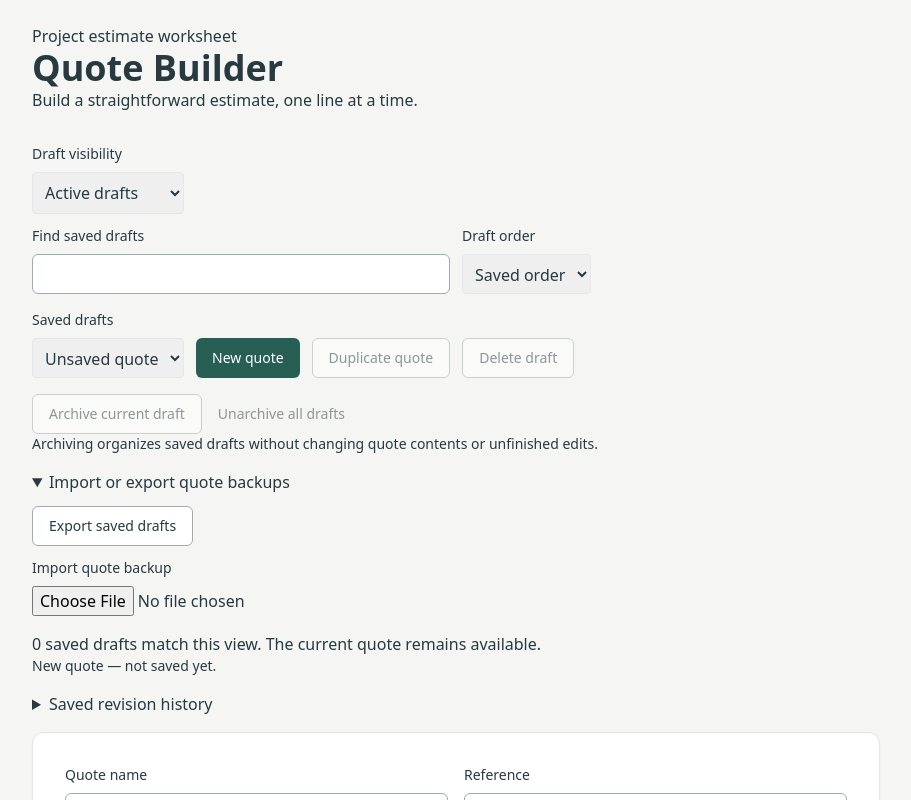
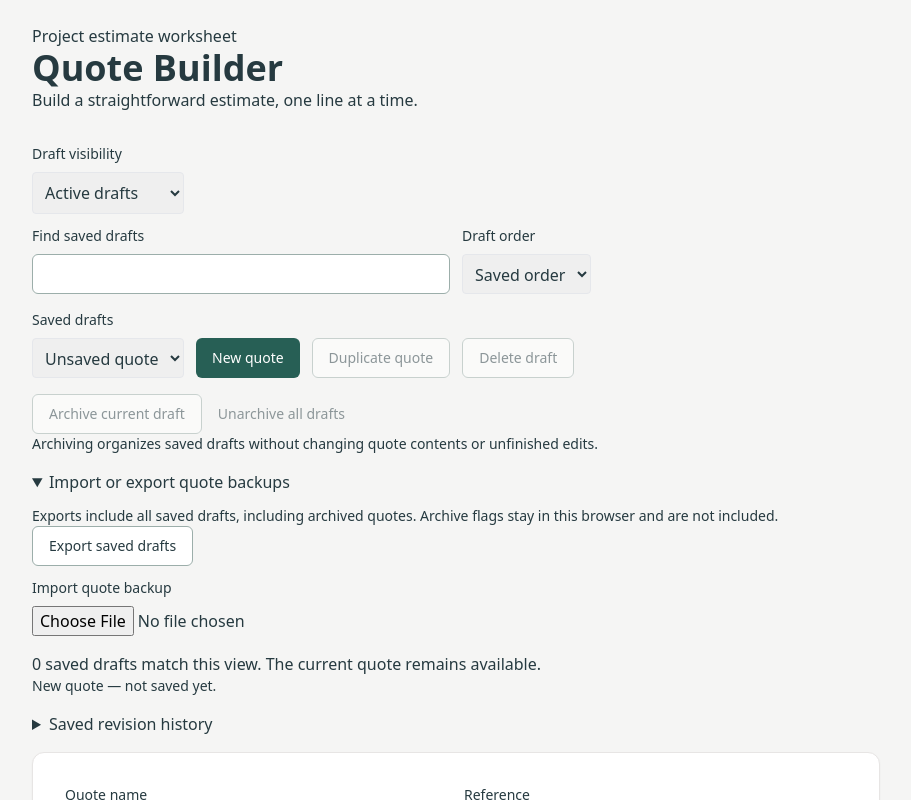
Before and after one commit to kirkduchesne/quote-builder, a Next.js app: page / in a window 1280 px wide. Both pictures are taken after a click on the heading "Import or export quote backups". Shown: the top 800 px of the page, without its empty margins (184-1095 px from the left). Built offline with nearby package versions, Linux system fonts and the light colour scheme.

Commit message:
feat: keep quote backup exports inclusive

```diff
--- a/components/draft-workspace.tsx
+++ b/components/draft-workspace.tsx
@@ -341,6 +341,7 @@ export function DraftWorkspace() {
           Import or export quote backups
         </summary>
         <div className="mt-3">
+          <p className="text-sm">Exports include all saved drafts, including archived quotes. Archive flags stay in this browser and are not included.</p>
           <Button
             type="button"
             variant="outline"
```
